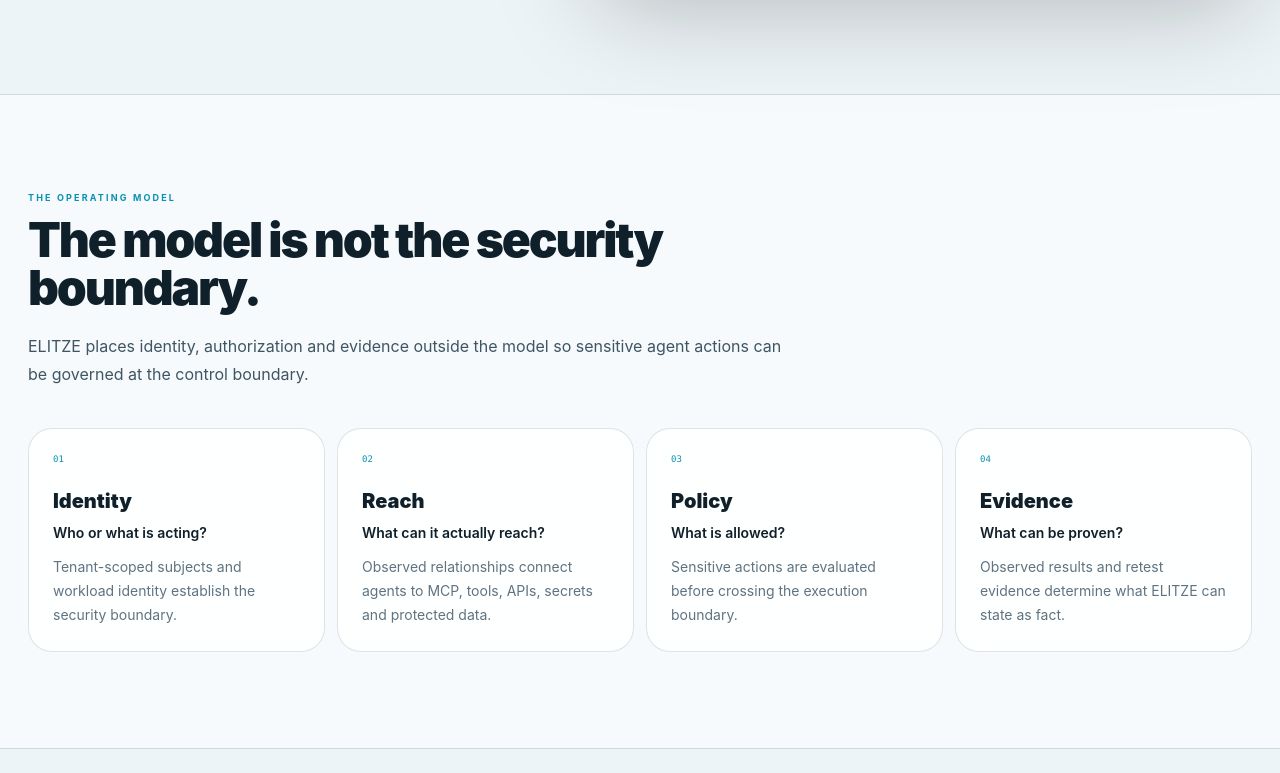
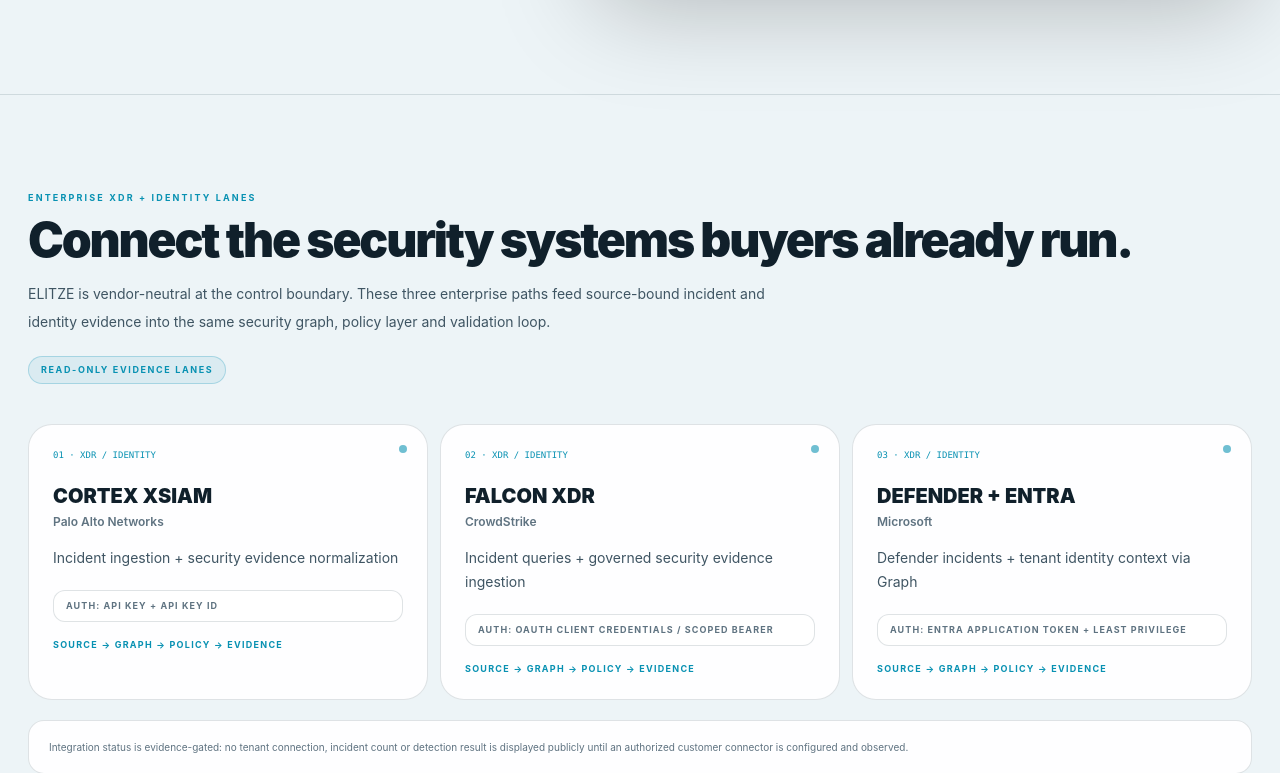
Before and after one commit to terrell0780/elitze-agentic-security, a Next.js app: page / in a window 1280 px wide. Shown: the part 1427-2200 px from the top of the page. Built offline with nearby package versions, Linux system fonts and the light colour scheme; no server answers.

Commit message:
add enterprise XDR lanes to landing page

```diff
--- a/src/app/page.tsx
+++ b/src/app/page.tsx
@@ -24,6 +24,12 @@ const pillars = [
   ["Reach", "What can it actually reach?", "Observed relationships connect agents to MCP, tools, APIs, secrets and protected data."],
   ["Policy", "What is allowed?", "Sensitive actions are evaluated before crossing the execution boundary."],
   ["Evidence", "What can be proven?", "Observed results and retest evidence determine what ELITZE can state as fact."],
+] as const;
+
+const xdrLanes = [
+  ["CORTEX XSIAM", "Palo Alto Networks", "Incident ingestion + security evidence normalization", "API key + API key ID"],
+  ["FALCON XDR", "CrowdStrike", "Incident queries + governed security evidence ingestion", "OAuth client credentials / scoped bearer"],
+  ["DEFENDER + ENTRA", "Microsoft", "Defender incidents + tenant identity context via Graph", "Entra application token + least privilege"],
 ] as const;
 
 export default function HomePage() {
@@ -95,8 +101,35 @@ export default function HomePage() {
               <Link href="/console/pentesting" className="mt-7 inline-flex items-center gap-2 rounded-xl bg-[var(--accent)] px-5 py-3 text-sm font-bold text-slate-950"><Crosshair className="h-4 w-4" /> Open pentest workbench <ArrowRight className="h-4 w-4" /></Link>
             </div>
             <div className="overflow-hidden rounded-[28px] border border-[var(--accent-border)] bg-black/20 shadow-[0_30px_100px_rgba(0,0,0,.25)]">
-              <Image src="/elitze-security-validation.svg" alt="ELITZE security validation and authorized pentest lifecycle" width={1600} height={900} className="h-auto w-full" />
+              <Image src="/elitze-security-validation.svg" alt="ELITZE animated continuous pentest control loop showing authorization, adversarial testing, policy enforcement, evidence and retest" width={1600} height={900} className="h-auto w-full" />
             </div>
+          </div>
+        </div>
+      </section>
+
+      <section className="border-b border-[var(--border)] bg-[var(--section)]">
+        <div className="mx-auto max-w-[1400px] px-4 py-16 sm:px-7 sm:py-24">
+          <div className="flex flex-wrap items-end justify-between gap-5">
+            <div>
+              <div className="text-[9px] font-bold uppercase tracking-[.24em] text-[var(--accent)]">Enterprise XDR + identity lanes</div>
+              <h2 className="mt-3 text-3xl font-black tracking-[-.045em] sm:text-5xl">Connect the security systems buyers already run.</h2>
+              <p className="mt-4 max-w-3xl text-sm leading-7 text-[var(--muted-strong)]">ELITZE is vendor-neutral at the control boundary. These three enterprise paths feed source-bound incident and identity evidence into the same security graph, policy layer and validation loop.</p>
+            </div>
+            <div className="rounded-full border border-[var(--accent-border)] bg-[var(--accent-soft)] px-3 py-1.5 text-[9px] font-bold uppercase tracking-[.18em] text-[var(--accent)]">Read-only evidence lanes</div>
+          </div>
+          <div className="mt-10 grid gap-3 lg:grid-cols-3">
+            {xdrLanes.map(([name,vendor,capability,auth], index) => <article key={name} className="relative overflow-hidden rounded-3xl border border-[var(--border)] bg-[var(--panel)] p-6">
+              <div className="absolute right-5 top-5 h-2 w-2 rounded-full bg-[var(--accent)] pulse-soft" />
+              <div className="font-mono text-[9px] text-[var(--accent)]">0{index + 1} · XDR / IDENTITY</div>
+              <h3 className="mt-5 text-xl font-black">{name}</h3>
+              <div className="mt-1 text-xs font-semibold text-[var(--muted)]">{vendor}</div>
+              <p className="mt-4 text-sm leading-6 text-[var(--muted-strong)]">{capability}</p>
+              <div className="mt-5 rounded-xl border border-[var(--border)] bg-[var(--panel-strong)] px-3 py-2 text-[9px] font-bold uppercase tracking-[.12em] text-[var(--muted)]">Auth: {auth}</div>
+              <div className="mt-4 text-[9px] font-bold uppercase tracking-[.14em] text-[var(--accent)]">Source → graph → policy → evidence</div>
+            </article>)}
+          </div>
+          <div className="mt-5 rounded-2xl border border-[var(--border)] bg-[var(--panel)] px-5 py-4 text-[10px] leading-5 text-[var(--muted)]">
+            Integration status is evidence-gated: no tenant connection, incident count or detection result is displayed publicly until an authorized customer connector is configured and observed.
           </div>
         </div>
       </section>
```
